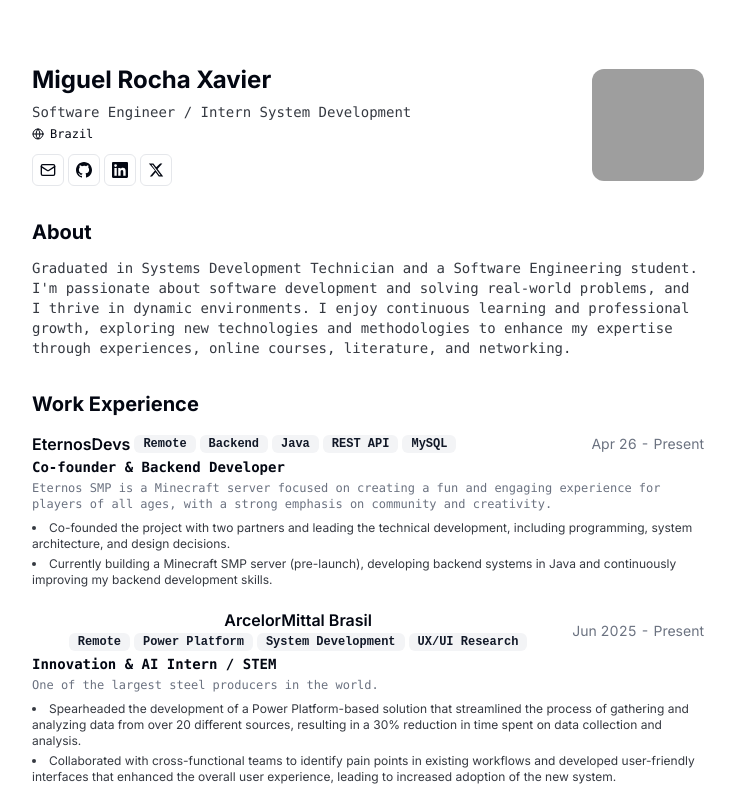
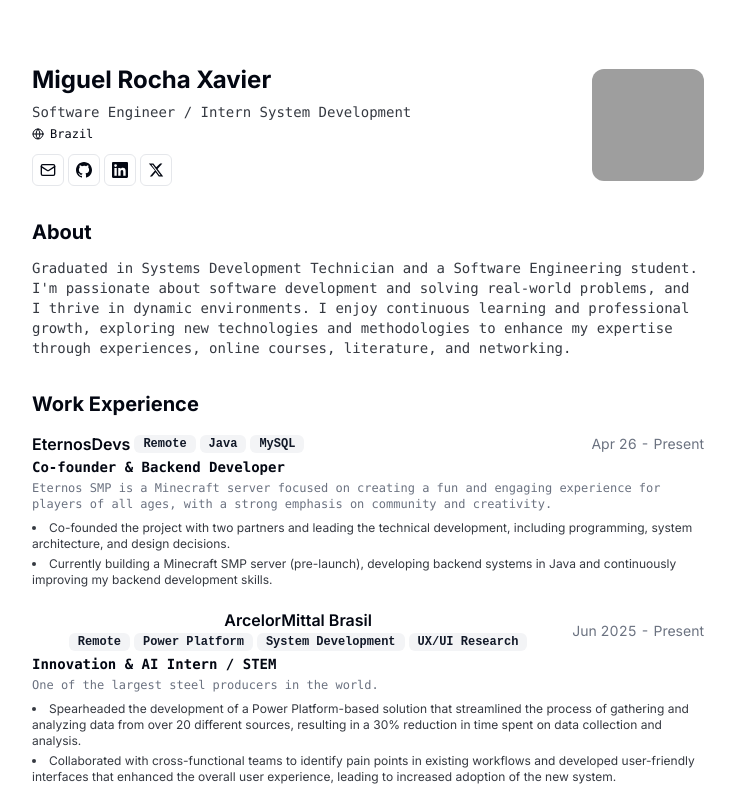
Before and after one commit to miguelrcha/miguelrcha.dev, a Next.js app: page / in a window 1280 px wide. Shown: the top 800 px of the page, without its empty margins (272-1007 px from the left). Built offline with nearby package versions, Linux system fonts and the light colour scheme; grey boxes are pictures that could not be loaded.

Commit message:
fix: Update tags for company experience
Removed 'REST API' tag from the company experience section.

```diff
--- a/src/app/page.tsx
+++ b/src/app/page.tsx
@@ -65,7 +65,7 @@
     companyDescription: "Eternos SMP is a Minecraft server focused on creating a fun and engaging experience for players of all ages, with a strong emphasis on community and creativity.",
     role: "Co-founder & Backend Developer",
     period: "Apr 26 - Present",
-    tags: ["Remote", "Backend","Java", "REST API", "MySQL", ],
+    tags: ["Remote", "Java", "MySQL" ],
     bullets: [
       "Co-founded the project with two partners and leading the technical development, including programming, system architecture, and design decisions.",
       "Currently building a Minecraft SMP server (pre-launch), developing backend systems in Java and continuously improving my backend development skills."
```
